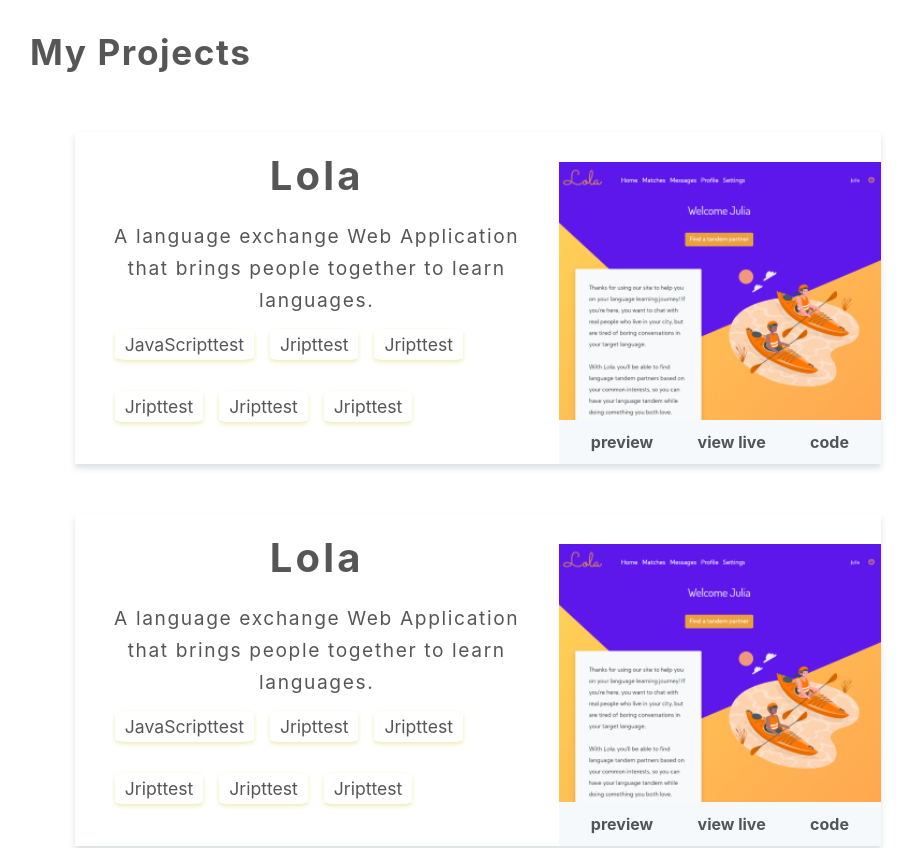
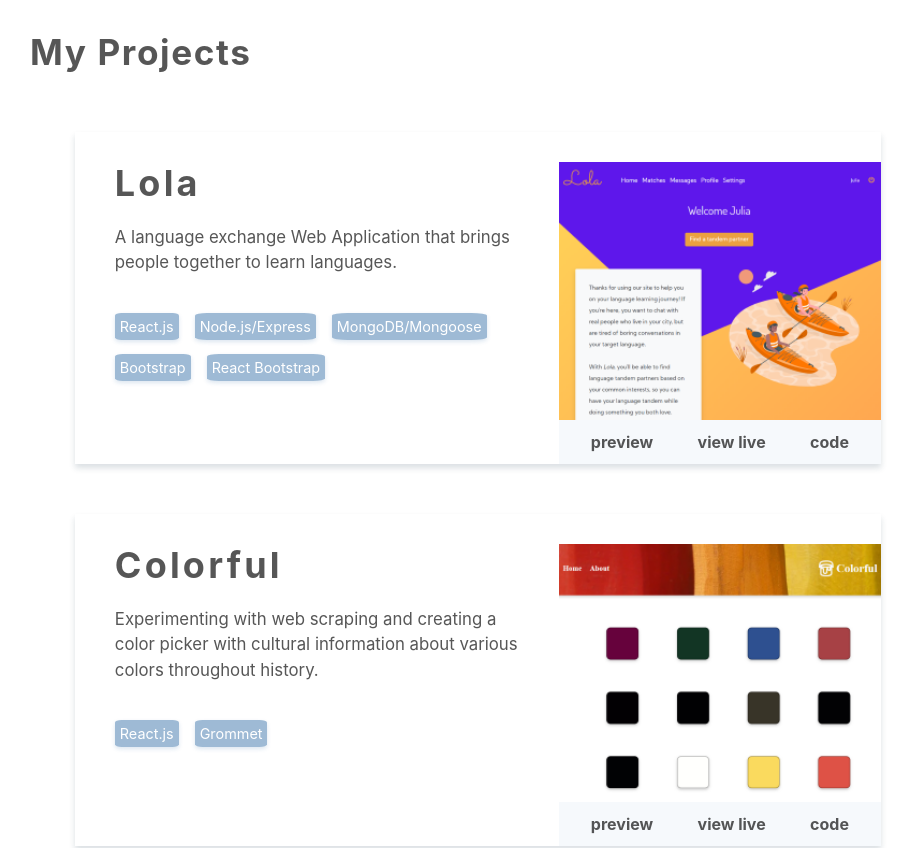
Before and after one commit to juliamj/portfolio_, a React (Create React App) app: page / in a window 1280 px wide. Shown: the part 1740-2588 px from the top of the page, without its empty margins (162-1075 px from the left). Built offline with nearby package versions, Linux system fonts and the light colour scheme; the HTML template or start-up script is replaced by a standard one.

Commit message:
add styling for projects tech stack

```diff
--- a/src/components/Portfolio.js
+++ b/src/components/Portfolio.js
@@ -1,6 +1,8 @@
 import React from 'react';
 import Project from "./Project";
-import lola from '../images/lola1.png';
+import lola from '../images/lola.png';
+import colorful from '../images/colorful.png';
+import cms from '../images/CMS.png';
 
 function Portfolio(props) {
     return (
@@ -9,30 +11,37 @@ function Portfolio(props) {
                 <h1 className="heading">My Projects</h1>
                 <div className="projects">
                     <Project
+                        heading="Lola"
                         description="A language exchange Web Application that brings people together to learn languages."
-                        skill1="JavaScripttest"
-                        skill2="Jripttest"
-                        skill3="Jripttest"
-                        skill4="Jripttest"
-                        skill5="Jripttest"
-                        skill6="Jripttest"
+                        skill1="React.js"
+                        skill2="Node.js/Express"
+                        skill3="MongoDB/Mongoose"
+                        skill4="Bootstrap"
+                        skill5="React Bootstrap"
                         img={lola}
                         preview=""
                         live="https://lola-tandem.netlify.app/"
                         code="https://github.com/juliamj/Lola-client"
                     />
                     <Project
-                        description="A language exchange Web Application that brings people together to learn languages."
-                        skill1="JavaScripttest"
-                        skill2="Jripttest"
-                        skill3="Jripttest"
-                        skill4="Jripttest"
-                        skill5="Jripttest"
-                        skill6="Jripttest"
-                        img={lola}
+                        heading="Colorful"
+                        description="Experimenting with web scraping and creating a color picker with cultural information about various colors throughout history."
+                        skill1="React.js"
+                        skill2="Grommet"
+                        img={colorful}
                         preview=""
-                        live="https://lola-tandem.netlify.app/"
-                        code="https://github.com/juliamj/Lola-client"
+                        live="https://colorful-app.netlify.app/"
+                        code="https://github.com/juliamj/colorful"
+                    />
+                    <Project
+                        heading="Cookbook"
+                        description="Building a React App with Contentful as CMS."
+                        skill1="React.js"
+                        skill2="Contentful as CMS"
+                        img={cms}
+                        preview=""
+                        live="https://how-not-to-cook-recipes.netlify.app/"
+                        code="https://www.github.com/juliamj/recipes_group4"
                     />
                 </div>
             </div>
--- a/src/components/Project.js
+++ b/src/components/Project.js
@@ -2,25 +2,20 @@ import React from 'react';
 
 function Project(props) {
     const skills = [];
-    const skills2 = [];
     props.skill1 ? skills.push(props.skill1) : console.log("no skill")
     props.skill2 ? skills.push(props.skill2) : console.log("no skill")
     props.skill3 ? skills.push(props.skill3) : console.log("no skill")
-    props.skill4 ? skills2.push(props.skill4) : console.log("no skill")
-    props.skill5 ? skills2.push(props.skill5) : console.log("no skill")
-    props.skill6 ? skills2.push(props.skill6) : console.log("no skill")
+    props.skill4 ? skills.push(props.skill4) : console.log("no skill")
+    props.skill5 ? skills.push(props.skill5) : console.log("no skill")
+    props.skill6 ? skills.push(props.skill6) : console.log("no skill")
 
     return (
         <div className="project-container">
             <div className="project-left">
-                <h2>Lola</h2>
-                <p className="paragraph pl-4 pr-4">{props.description}</p>
-                <ul className="skills tech-stack nobull">
+                <h2>{props.heading}</h2>
+                <p className="description">{props.description}</p>
+                <ul className="tech-stack nobull">
                     {skills.map((skill) =>
-                        <li className="mr-3"><span>{skill}</span></li>)}
-                </ul>
-                <ul className="skills tech-stack nobull">
-                    {skills2.map((skill) =>
                         <li className="mr-3"><span>{skill}</span></li>)}
                 </ul>
             </div>
--- a/src/styles/Portfolio.css
+++ b/src/styles/Portfolio.css
@@ -5,8 +5,6 @@
     width: 70vw;
     min-height: 100vh;
     margin: auto;
-    /* background-color: white; */
-    /* margin-top: 5%; */
   }
 /* @media only screen and (min-width:1081px) { */
 .project-container {
@@ -14,8 +12,9 @@
     transition: all ease-in-out .2s;
     display: flex;
     width: 90%;
-    text-align: center;
+    /* text-align: center; */
     margin-bottom: 50px;
+    font-size: 12px;
 }
 .project-left {
     width: 60%;
@@ -28,6 +27,7 @@
     justify-content: flex-end;
 }
 /* } */
+
 @media only screen and (max-width:1080px) {
 .project-left h2 {
     font-size: 2vw;
@@ -47,7 +47,7 @@
 .project-container:hover {
     /* background-color: rgba(183, 238, 229, 0.425); */
     background-color: rgba(228, 222, 135, 0.24);
-    width: 95%;
+    width: 91%;
 }
 
 
@@ -74,17 +74,35 @@
     color:  rgba(0, 0, 0, 0.560)
 }
 .project-left h2 {
-    text-align: center;
-    margin: 20px 0;
+    /* text-align: center; */
+    margin: 30px 0 10px 40px;
     letter-spacing: 0.2rem;
-    font-size: 2.5rem;
+    font-size: 3em;
     font-weight: bold;
+
+}
+.description {
+    font-size: 1.4em;
+    margin: 20px 30px 40px 40px;
 }
 
 .tech-stack {
     display: flex;
+    flex-wrap: wrap;
 }
-
+.tech-stack li span {
+    background-color: rgba(24, 92, 156, 0.418);
+    color:  white;
+    font-size: 1.2em;
+    padding: 5px 5px;
+    border-radius: 10%;
+    /* box-shadow: 0 2px 4px 0 rgba(34, 60, 80, .16); */
+    box-shadow: 0 2px 4px 0 rgba(24, 92, 156, 0.151);
+    transition: all ease-in-out .2s;
+}
+.tech-stack li {
+    margin-bottom: 20px;
+}
 
 .projects {
     display: flex;
```
Also changed, not shown: src/images/colorful.png (renamed from src/images/coloful1.png), src/images/lola.png (renamed from src/images/lola1.png).
